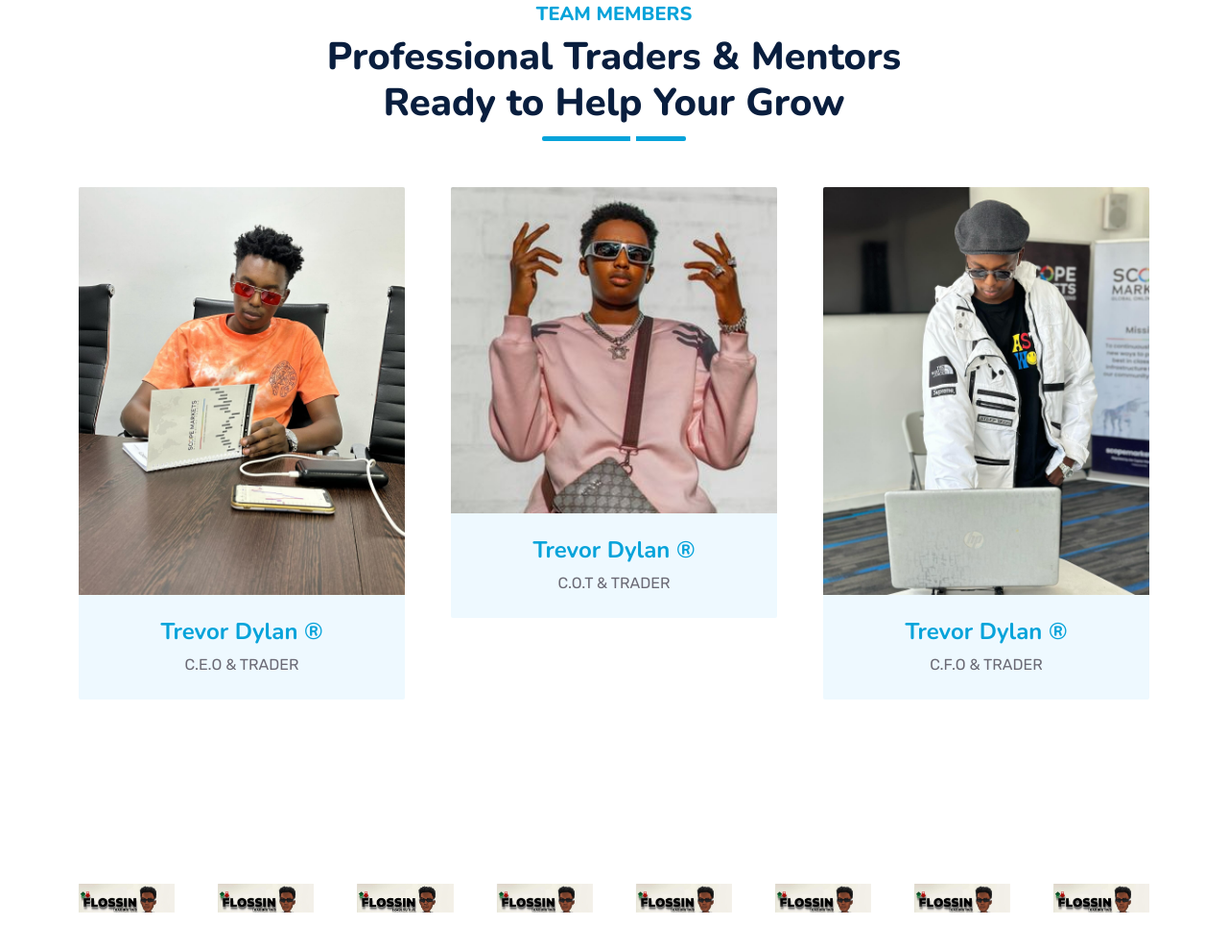
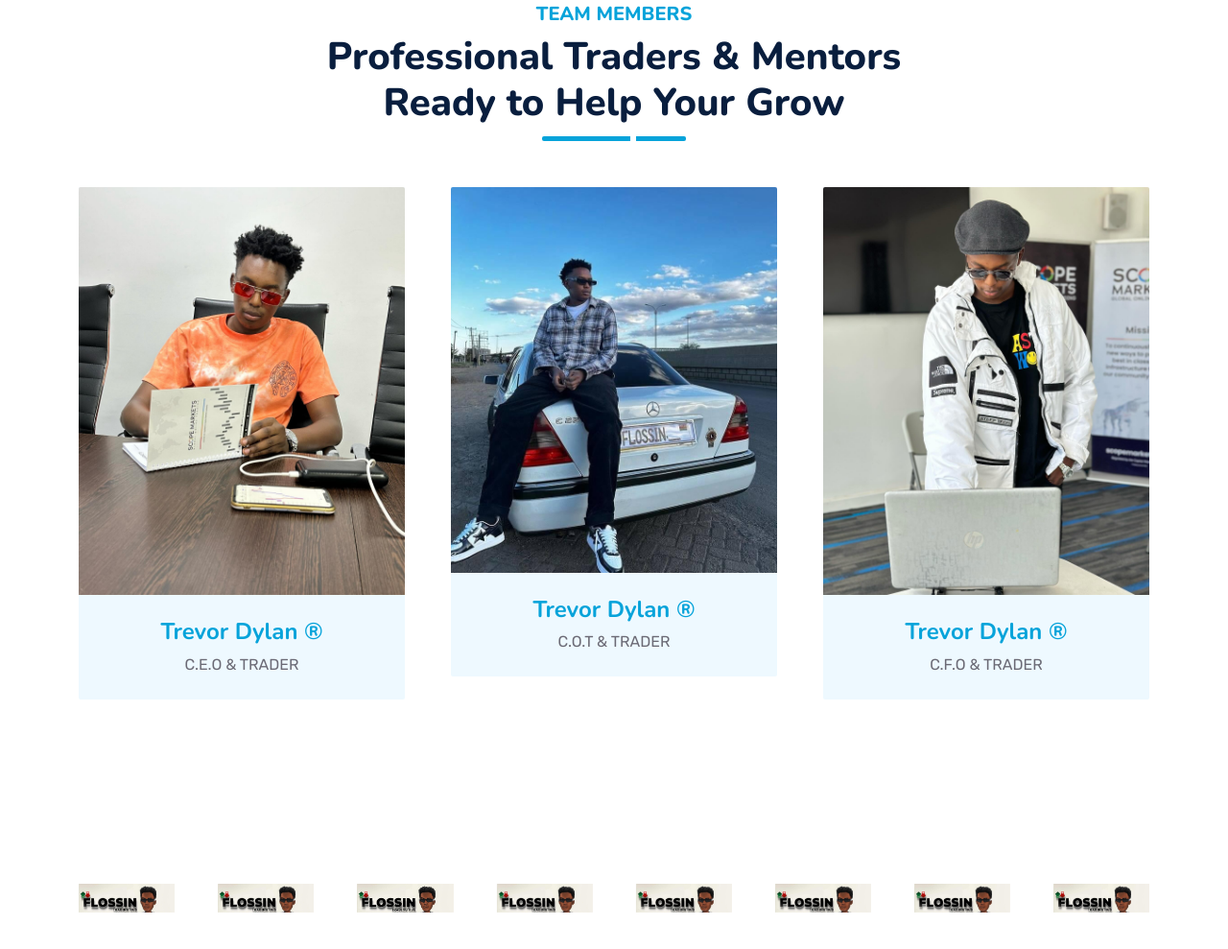
Before and after one commit to Meshackgit/Flossin.Trading.Hub, a plain HTML site: page index.html in a window 1280 px wide. Shown: the part 6003-6992 px from the top of the page at 96% size. Drawn offline with nearby package versions, Linux system fonts and the light colour scheme.

Commit message:
Update index.html

```diff
--- a/index.html
+++ b/index.html
@@ -575,7 +575,7 @@
                 <div class="col-lg-4 wow slideInUp" data-wow-delay="0.6s">
                     <div class="team-item bg-light rounded overflow-hidden">
                         <div class="team-img position-relative overflow-hidden">
-                            <img class="img-fluid w-100" src="img/f5.jpg" alt="">
+                            <img class="img-fluid w-100" src="img/fl1.jpg" alt="">
                             <div class="team-social">
                                 <a class="btn btn-lg btn-primary btn-lg-square rounded" href=""><i class="fab fa-twitter fw-normal"></i></a>
                                 <a class="btn btn-lg btn-primary btn-lg-square rounded" href=""><i class="fab fa-facebook-f fw-normal"></i></a>
```
